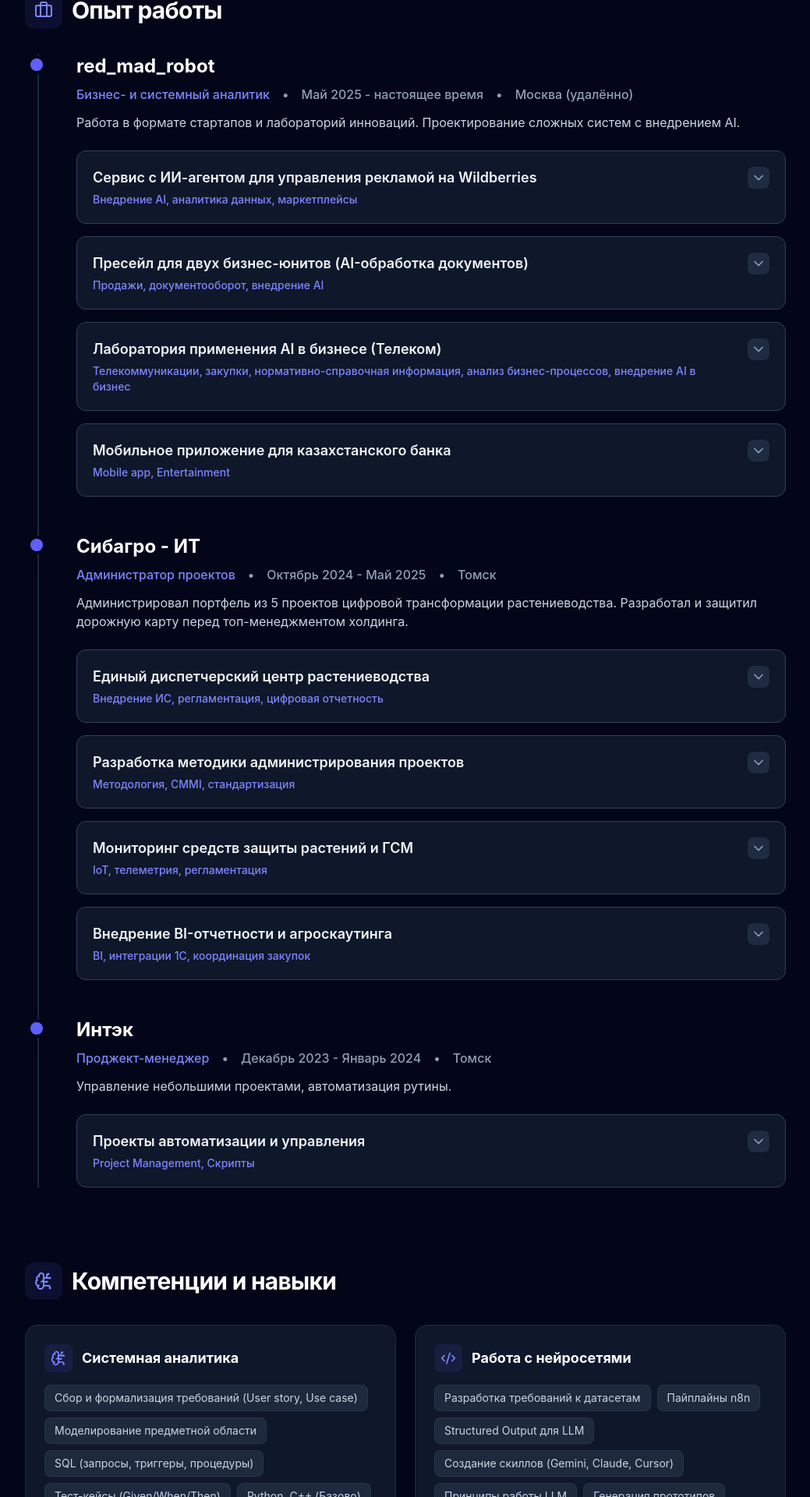
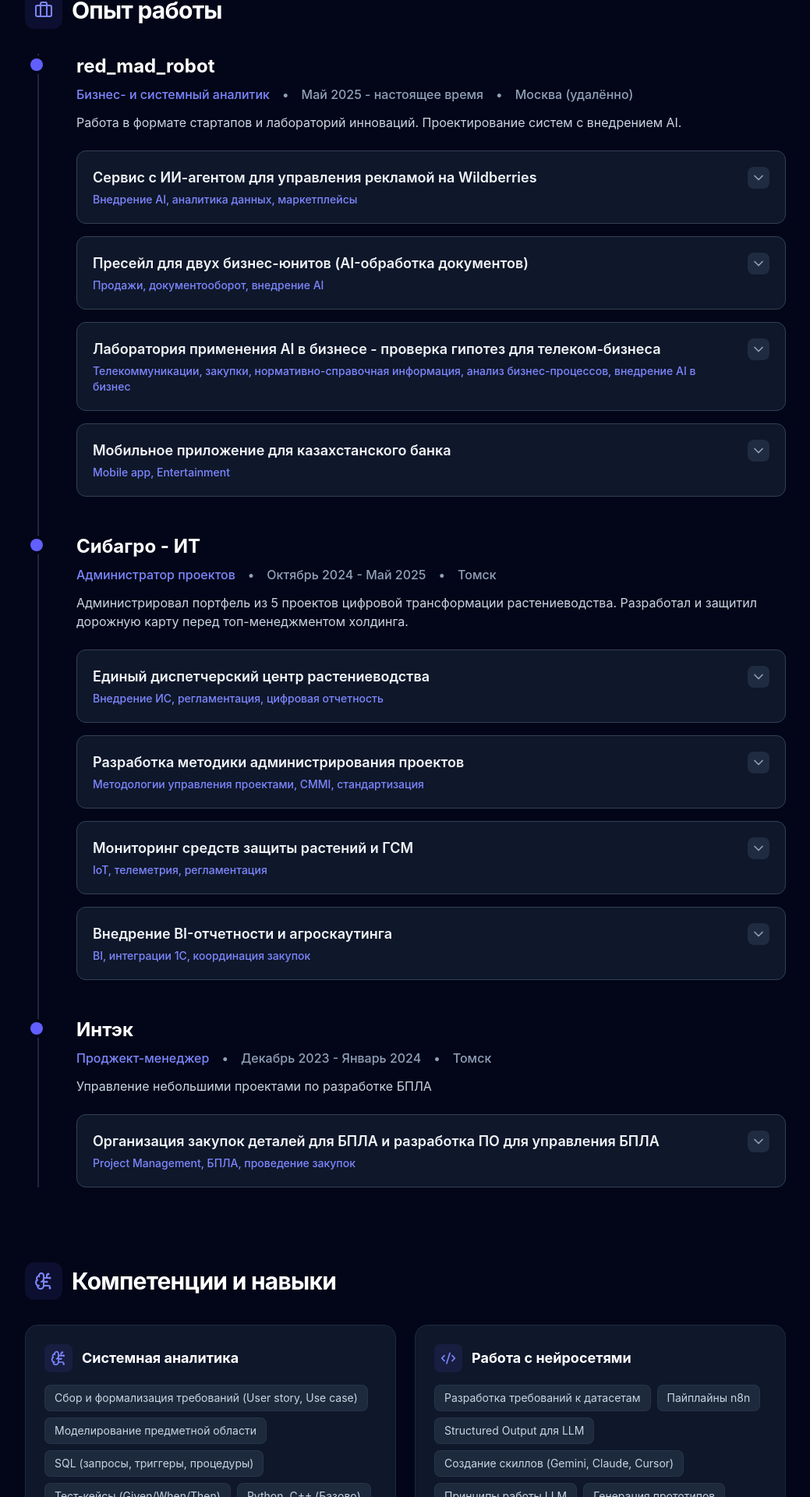
Before and after one commit to Makar-Cherezov/portfolio, a React app: page / in a window 1280 px wide. Shown: the part 783-2703 px from the top of the page at 78% size, without its empty margins (120-1159 px from the left). Built offline with nearby package versions, Linux system fonts and the light colour scheme; the HTML template or start-up script is replaced by a standard one.

Commit message:
Обновил информацию по разным работам

```diff
--- a/src/App.jsx
+++ b/src/App.jsx
@@ -41,7 +41,7 @@ const experience = [
     role: "Бизнес- и системный аналитик",
     period: "Май 2025 - настоящее время",
     location: "Москва (удалённо)",
-    description: "Работа в формате стартапов и лабораторий инноваций. Проектирование сложных систем с внедрением AI.",
+    description: "Работа в формате стартапов и лабораторий инноваций. Проектирование систем с внедрением AI.",
     projects: [
       {
         name: "Сервис с ИИ-агентом для управления рекламой на Wildberries",
@@ -66,17 +66,17 @@ const experience = [
           "Составил фичлисты с интеграциями и внедрением AI.",
           "Спроектировал процессы TO BE для трех отделений клиента.",
           "Провел оценку реализации с менеджерами и разработчиками, рассчитал экономический эффект.",
-          "Презентовал техническую часть коммерческого предложения."
+          "Презентовал техническую часть коммерческого предложения командам клиента."
         ]
       },
       {
-        name: "Лаборатория применения AI в бизнесе (Телеком)",
+        name: "Лаборатория применения AI в бизнесе - проверка гипотез для телеком-бизнеса",
         type: "Телекоммуникации, закупки, нормативно-справочная информация, анализ бизнес-процессов, внедрение AI в бизнес",
         tasks: [
           "Провел обследование процессов бизнес-юнитов клиента для поиска возможности внедрения AI.",
-          "Составил 3 фичлиста (для каждого юнита).",
+          "Составил 3 фичлиста (свой для каждого юнита).",
           "Описал процессы AS IS и TO BE в BPMN.",
-          "Спроектировал и презентовал решения клиентам.",
+          "Спроектировал решения и презентовал их клиентам.",
           "Рассчитал и согласовал с клиентом экономическое обоснование проекта.",
           "Разработал документ для описания и презентации продуктовых гипотез клиенту.",
           "Провел анализ рынка для сегмента телекоммуникаций.",
@@ -107,22 +107,24 @@ const experience = [
         type: "Внедрение ИС, регламентация, цифровая отчетность",
         tasks: [
           "Собрал требования со стейкхолдеров разных уровней (от агрономов до зам. гендиректора).",
-          "Сформулировал критерии успеха, разработал ТЭО проекта и дорожную карту.",
+          "Сформулировал критерии успеха, разработал технико-экономическое обоснование проекта и дорожную карту.",
           "Внедрил инструменты: Lean Canvas, систему управления задачами, базу знаний, реестр решений, дашборды статусов.",
           "Моделировал бизнес-процессы AS IS и TO BE (BPMN), разрабатывал регламенты и должностные инструкции.",
           "Курировал системных аналитиков по описанию интеграций.",
-          "Организовывал коммуникацию с подрядчиками в двух регионах (Новосибирск, Красноярск), проводил обучение.",
+          "Организовывал коммуникацию с подрядчиками в двух регионах (Новосибирск, Красноярск), организовал обучение для сотрудников.",
           "Успешно завершил проект в срок к началу активных полевых работ."
         ]
       },
       {
         name: "Разработка методики администрирования проектов",
-        type: "Методология, CMMI, стандартизация",
+        type: "Методологии управления проектами, CMMI, стандартизация",
         tasks: [
           "Провел оценку уровня организации по CMMI (выявлен уровень 1: хаотичный).",
           "Разработал методическое пособие для администраторов проектов (роли, границы, инструменты).",
           "Описал взаимодействие с проектным офисом, формализовал процессы команд.",
-          "Провел успешную апробацию практик на портфеле проектов трансформации."
+          "Провел успешную апробацию практик на портфеле проектов трансформации.",
+          "Провел онбординг нового администратора проекта по своим методическим материалам.",
+          "Передал наработки Директору по развитию \"Сибагро - ИТ\" перед уходом из компании."
         ]
       },
       {
@@ -150,15 +152,16 @@ const experience = [
     role: "Проджект-менеджер",
     period: "Декабрь 2023 - Январь 2024",
     location: "Томск",
-    description: "Управление небольшими проектами, автоматизация рутины.",
+    description: "Управление небольшими проектами по разработке БПЛА",
     projects: [
       {
-        name: "Проекты автоматизации и управления",
-        type: "Project Management, Скрипты",
+        name: "Организация закупок деталей для БПЛА и разработка ПО для управления БПЛА",
+        type: "Project Management, БПЛА, проведение закупок",
         tasks: [
-          "Уточнил нефункциональные требования для разработки ПО, договорился на уменьшение объема работ за счет готового решения.",
-          "Написал скрипт для автоматической простановки номеров задач в YouGile.",
-          "Составление инвойсов, поиск поставщиков на Alibaba."
+          "Уточнил нефункциональные требования для разработки ПО, договорился на уменьшение объема работ за счет использования готового решения.",
+          "Написал скрипты для автоматизации работы команды в YouGile: сквозная нумерация, подсчет план-факт отчетов, автоматическая простановка статусов.",
+          "Составлял инвойсы и вел деловую переписку с поставщиками на английском языке.",
+          "Вел реестр контактов и закупок."
         ]
       }
     ]
@@ -177,7 +180,7 @@ const skills = [
     items: ["Разработка требований к датасетам", "Пайплайны n8n", "Structured Output для LLM", "Создание скиллов (Gemini, Claude, Cursor)", "Принципы работы LLM", "Генерация прототипов"]
   },
   {
-    category: "Управление проектами",
+    category: "Управление проектами и процесссами, качество процессов",
     icon: <Target className="w-5 h-5" />,
     items: ["Scrum, Kanban, TDD, FDD, DDD", "OMG Essence, CMMI, Cynefin", "Дорожные карты, Гантта, RACI", "OKR, SMART, DoD, DoR", "MoSCoW, RICE", "Управление рисками", "Модель Ицхака Адизеса (PAEI)", "Расчет экономической эффективности"]
   },
@@ -369,22 +372,7 @@ export default function App() {
           </div>
         </section>
 
-        <div className="grid md:grid-cols-2 gap-12">
-          {/* INTERESTS */}
-          <section id="interests">
-            <SectionHeading icon={<Lightbulb />} title="Профессиональные интересы" />
-            <div className="bg-slate-900 border border-slate-800 rounded-2xl p-6">
-              <ul className="space-y-4">
-                {personalInfo.interests.map((interest, idx) => (
-                  <li key={idx} className="flex items-start gap-3 text-slate-300">
-                    <div className="mt-1 h-2 w-2 rounded-full bg-indigo-500 shrink-0"></div>
-                    <span>{interest}</span>
-                  </li>
-                ))}
-              </ul>
-            </div>
-          </section>
-
+        <div className="space-y-12">
           {/* EDUCATION */}
           <section id="education">
             <SectionHeading icon={<GraduationCap />} title="Образование" />
@@ -403,6 +391,21 @@ export default function App() {
               ))}
             </div>
           </section>
+
+          {/* INTERESTS */}
+          <section id="interests">
+            <SectionHeading icon={<Lightbulb />} title="Профессиональные интересы" />
+            <div className="bg-slate-900 border border-slate-800 rounded-2xl p-6">
+              <ul className="space-y-4">
+                {personalInfo.interests.map((interest, idx) => (
+                  <li key={idx} className="flex items-start gap-3 text-slate-300">
+                    <div className="mt-1 h-2 w-2 rounded-full bg-indigo-500 shrink-0"></div>
+                    <span>{interest}</span>
+                  </li>
+                ))}
+              </ul>
+            </div>
+          </section>
         </div>
 
       </main>
```
